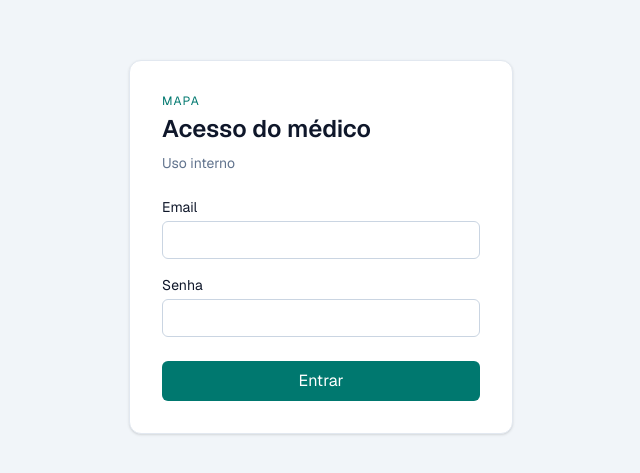
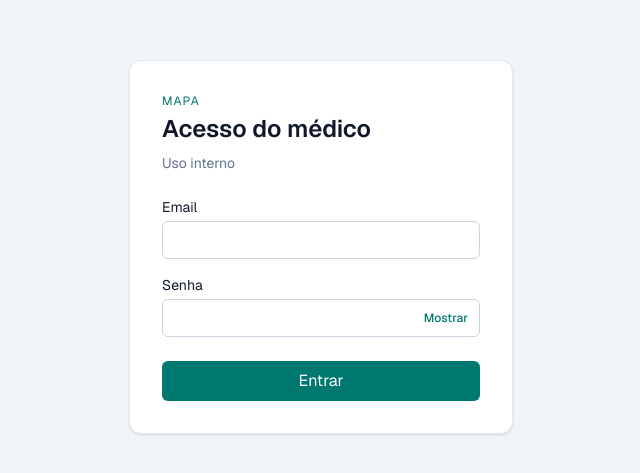
Before and after one commit to fnsdeividy/maps, a Next.js app: page /login in a window 1280 px wide. Shown: the part 153-626 px from the top of the page, without its empty margins (319-959 px from the left). Built offline with nearby package versions, Linux system fonts and the light colour scheme; no server answers.

Commit message:
Add password visibility toggle to LoginPage
- Introduce a state variable to manage password visibility.
- Update password input field to allow users to show or hide their password with a button.
- Enhance user experience by providing feedback on password visibility.

```diff
--- a/src/app/(auth)/login/page.tsx
+++ b/src/app/(auth)/login/page.tsx
@@ -1,12 +1,13 @@
 "use client";
 
-import { useActionState } from "react";
+import { useActionState, useState } from "react";
 import { loginAction } from "./actions";
 
 type LoginState = { error: string } | null;
 
 export default function LoginPage() {
   const [state, action] = useActionState(loginAction, null as LoginState);
+  const [showPassword, setShowPassword] = useState(false);
 
   return (
     <div className="flex min-h-screen items-center justify-center bg-slate-100">
@@ -28,12 +29,21 @@ export default function LoginPage() {
         </label>
         <label className="mt-4 block text-sm">
           Senha
-          <input
-            className="mt-1 w-full rounded-md border border-slate-300 px-3 py-2"
-            name="password"
-            required
-            type="password"
-          />
+          <div className="relative mt-1">
+            <input
+              className="w-full rounded-md border border-slate-300 px-3 py-2 pr-20"
+              name="password"
+              required
+              type={showPassword ? "text" : "password"}
+            />
+            <button
+              className="absolute inset-y-0 right-0 px-3 text-xs font-medium text-teal-700 hover:text-teal-900"
+              onClick={() => setShowPassword((value) => !value)}
+              type="button"
+            >
+              {showPassword ? "Ocultar" : "Mostrar"}
+            </button>
+          </div>
         </label>
         {state?.error ? (
           <p className="mt-3 text-sm text-red-600">{state.error}</p>
```
